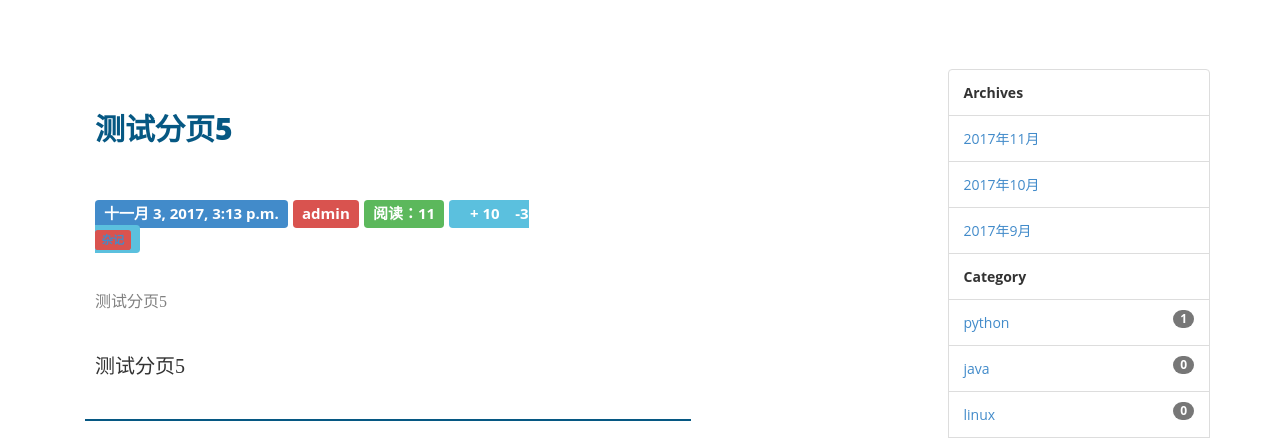
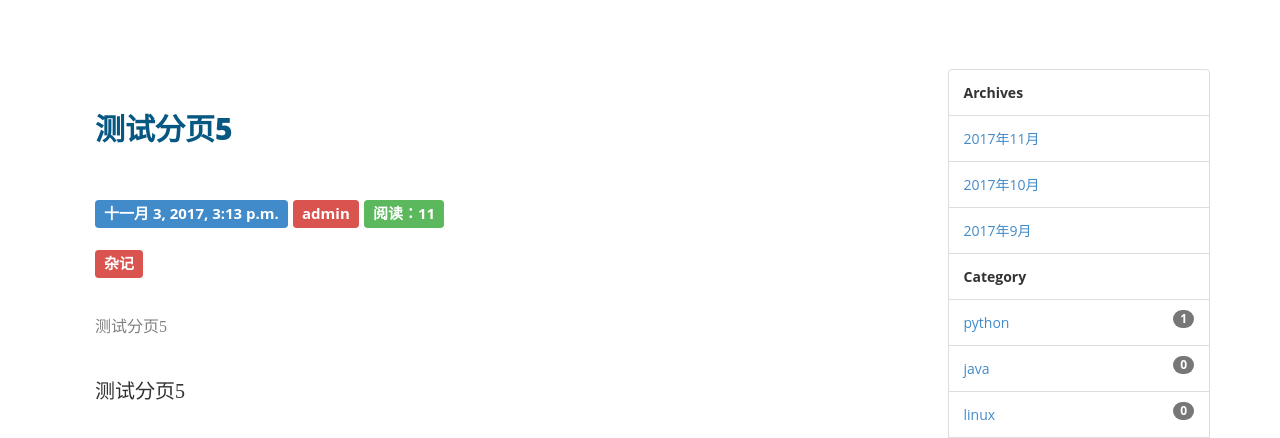
Before and after one commit to francislpx/myblog, a Django app: page /post/11/ in a window 1280 px wide. Shown: the part 241-679 px from the top of the page. Run offline with Django 3.2, Linux system fonts and the light colour scheme; data comes from the database, SQL or seed files in the repository; both versions use the stored data as it was after the commit; some libraries are stand-ins or nearby versions; some web fonts are replaced.

Commit message:
‘文章详情页 新增标签

```diff
--- a/templates/blog/detail.html
+++ b/templates/blog/detail.html
@@ -12,13 +12,14 @@
             <span class="label label-primary">{{ post.create_time }}</span>
             <span class="label label-danger">{{ post.author }}</span>
             <span class="label label-success">阅读：{{ post.views }}</span>
-            <span class="label label-info">
-            <i class="fa fa-thumbs-up"></i>+     10
-            <i class="fa fa-thumbs-down"></i>-3
+{#            <span class="label label-info">#}
+{#            <i class="fa fa-thumbs-up"></i>+     10#}
+{#            <i class="fa fa-thumbs-down"></i>-3#}
+            <br/>
             <br/>
             {% for tag in post.tags.all %}
-                <span class="label label-danger">
-                    <a href="{% url 'blog:tag' tag.pk %}">{{ tag.name }}</a>
+                <span class="label label-danger" {% if not forloop.first %} style="margin-left: 5px;" {% endif %}>
+                    <a href="{% url 'blog:tag' tag.pk %}" style="color: #fff;">{{ tag.name }}</a>
                 </span>
             {% endfor %}
         </span>
```
Also changed, not shown: db.sqlite3.
